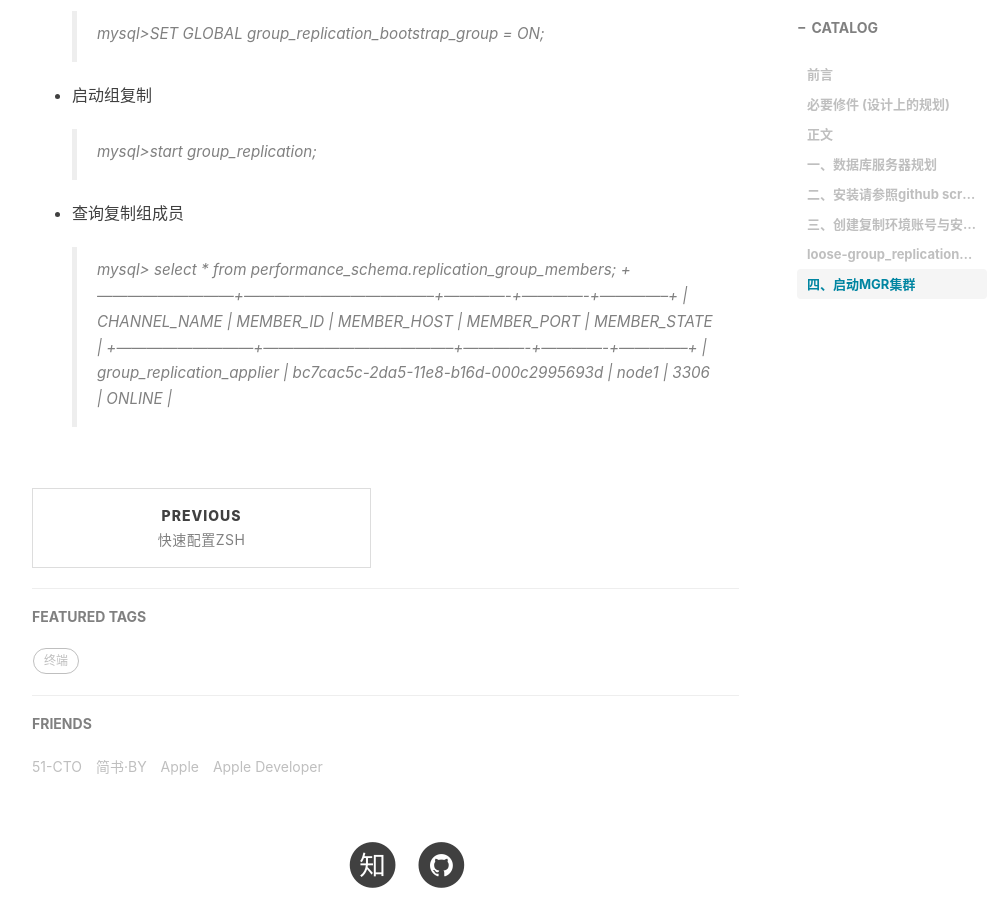
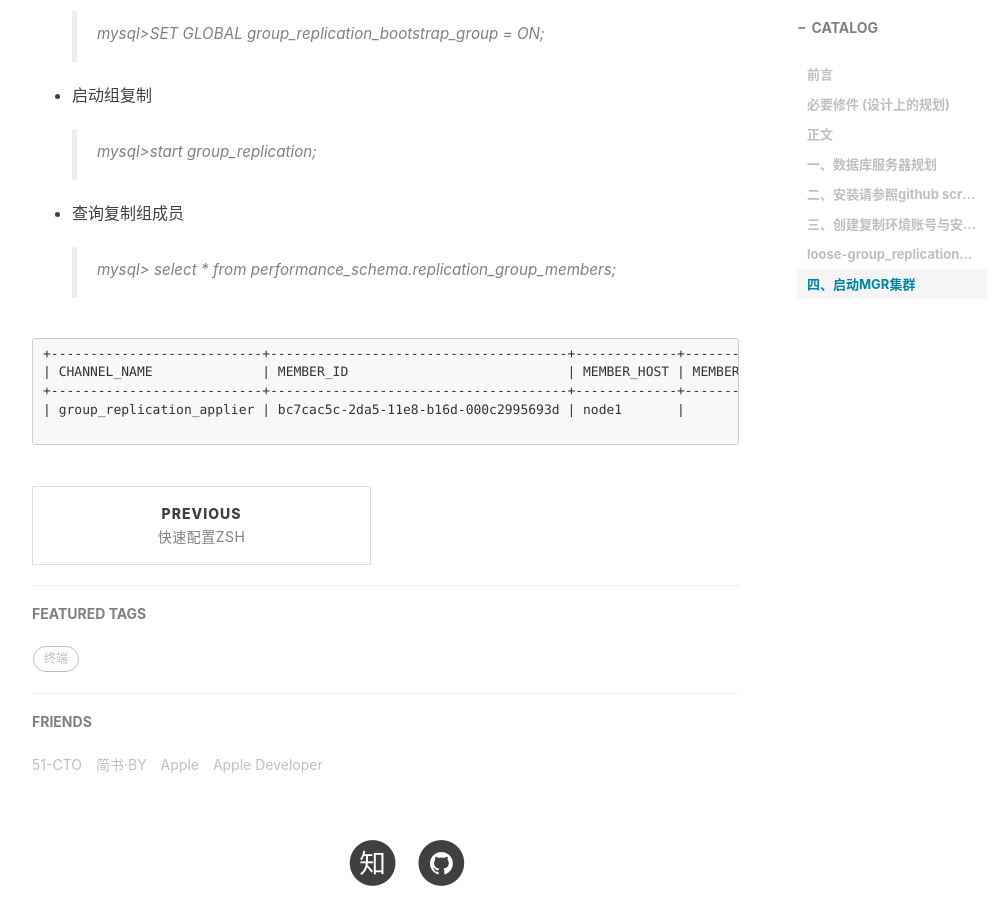
Before and after one commit to weiyanwei412/weiyanwei412.github.io, a Jekyll site: the page built from _posts/2018-03-20-MySQL(MGR).md, in a window 1280 px wide and 900 px high, scrolled down 3257 px. Shown: the whole window, without its empty margins (233-1239 px from the left). Built offline with Jekyll 4.4.1, drawn with Linux system fonts in a browser that asks for light colours; nearby versions of some CDN libraries; comment, search, counter and statistics services are not loaded.

Commit message:
Update 2018-03-20-MySQL(MGR).md

````diff
--- a/_posts/2018-03-20-MySQL(MGR).md
+++ b/_posts/2018-03-20-MySQL(MGR).md
@@ -71,7 +71,11 @@ MGR是MySQL数据库未来发展的一个重要方向。
 > mysql>start group_replication;
 - 查询复制组成员
 > mysql> select * from performance_schema.replication_group_members;
-> +---------------------------+--------------------------------------+-------------+-------------+--------------+
-> | CHANNEL_NAME              | MEMBER_ID                            | MEMBER_HOST | MEMBER_PORT | MEMBER_STATE |
-> +---------------------------+--------------------------------------+-------------+-------------+--------------+
-> | group_replication_applier | bc7cac5c-2da5-11e8-b16d-000c2995693d | node1       |        3306 | ONLINE       |
+
+```
++---------------------------+--------------------------------------+-------------+-------------+--------------+
+| CHANNEL_NAME              | MEMBER_ID                            | MEMBER_HOST | MEMBER_PORT | MEMBER_STATE |
++---------------------------+--------------------------------------+-------------+-------------+--------------+
+| group_replication_applier | bc7cac5c-2da5-11e8-b16d-000c2995693d | node1       |        3306 | ONLINE       |
+
+```
````
